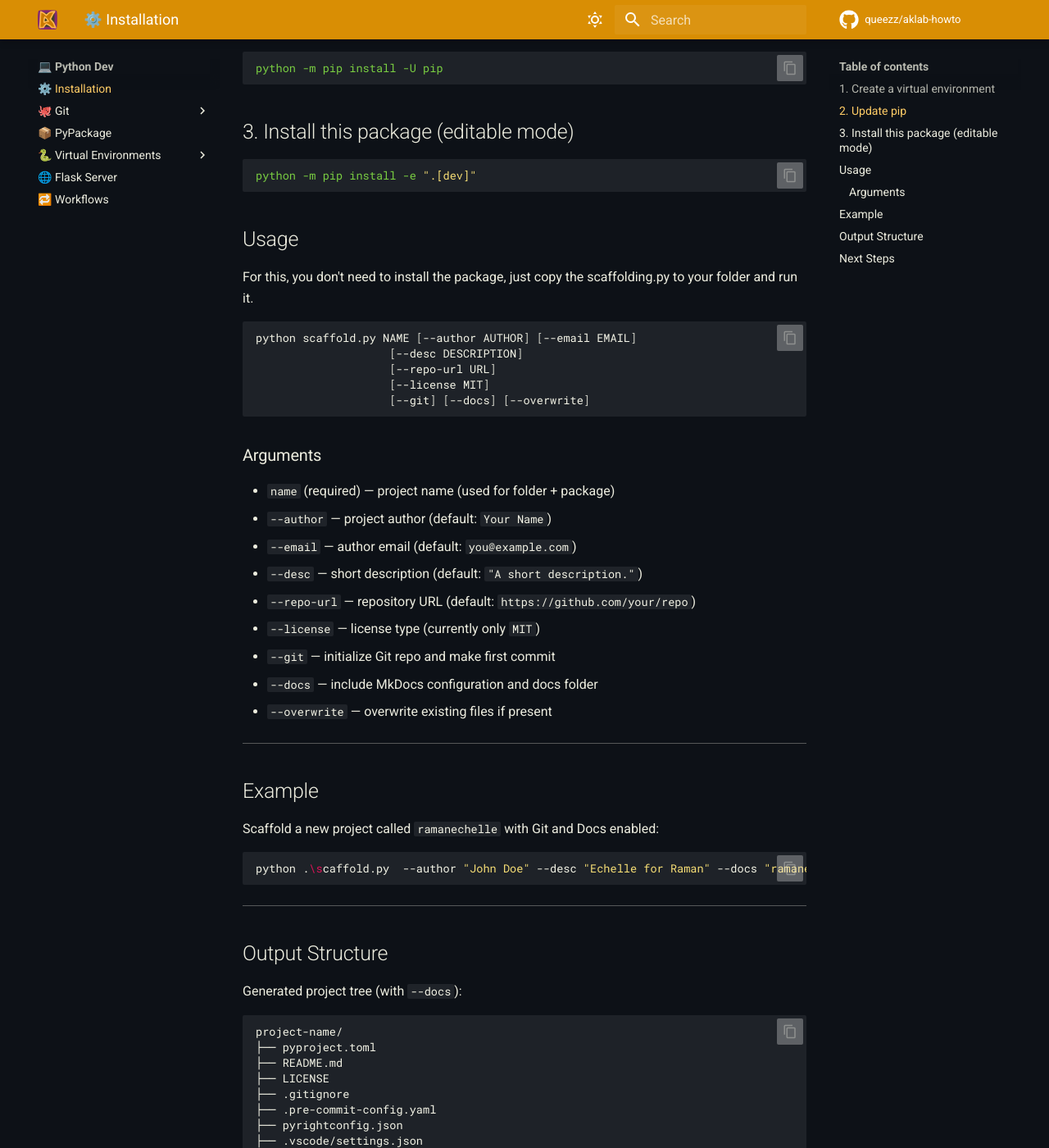
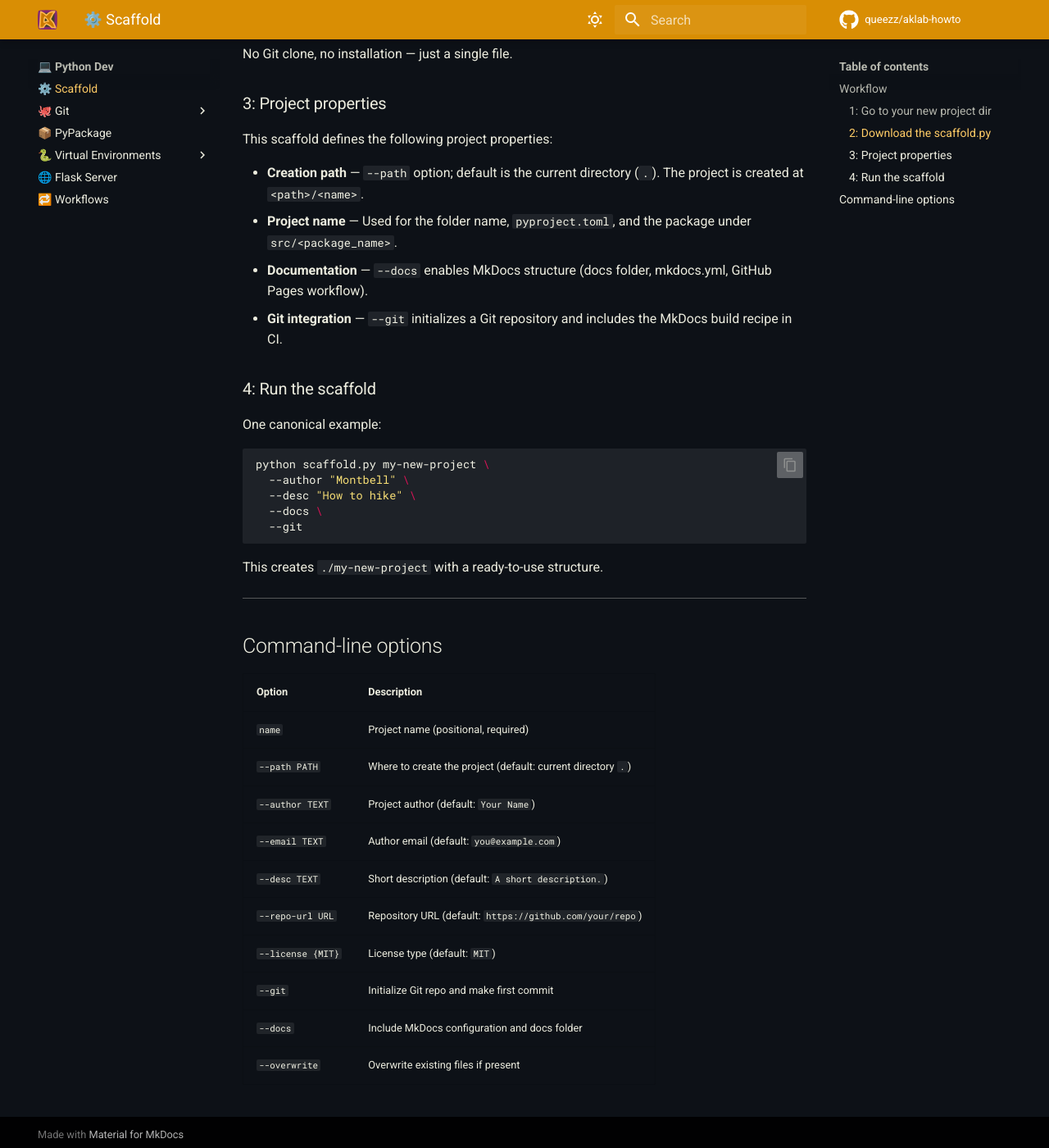
Before and after one commit to queezz/aklab-howto, an MkDocs documentation site: the page built from docs/software/installation-guide.md, in a window 1280 px wide and 1400 px high, scrolled down 649 px. Shown: the whole window at 82% size. Built offline with MkDocs 1.6.1 and Material for MkDocs 9.7.7, drawn with Linux system fonts in a browser that asks for light colours; comment, search, counter and statistics services are not loaded; some of the changed text lies outside the part shown.

Commit message:
docs[installation-guide] proper scaffold.py usage

````diff
--- a/docs/software/installation-guide.md
+++ b/docs/software/installation-guide.md
@@ -1,110 +1,64 @@
-# Installation Guide
+# `scaffold.py` usage
 
-Follow these steps to install the package into a virtual environment.
-
-## 1. Create a virtual environment
-
-Let's call it "explainers".
-Local:
-```powershell
-python -m venv explainers
-```
-
-Or in central `~/.venvs/`:
-```powershell
-python -m venv "$env:USERPROFILE/.venvs/explainers"
-```
-
-Activate your environment:
-
-```powershell
-& "$env:USERPROFILE/.venvs/explainers/Scripts/Activate.ps1"
-```
-
-## 2. Update pip
-
-```powershell
-python -m pip install -U pip
-```
-
-## 3. Install this package (editable mode)
-
-```powershell
-python -m pip install -e ".[dev]"
-```
-
-
-
-## Usage
-For this, you don't need to install the package, just copy the scaffolding.py to your folder and run it.
-
-```bash
-python scaffold.py NAME [--author AUTHOR] [--email EMAIL]
-                    [--desc DESCRIPTION]
-                    [--repo-url URL]
-                    [--license MIT]
-                    [--git] [--docs] [--overwrite]
-```
-
-### Arguments
-
-* `name` (required) — project name (used for folder + package)
-* `--author` — project author (default: `Your Name`)
-* `--email` — author email (default: `you@example.com`)
-* `--desc` — short description (default: `"A short description."`)
-* `--repo-url` — repository URL (default: `https://github.com/your/repo`)
-* `--license` — license type (currently only `MIT`)
-* `--git` — initialize Git repo and make first commit
-* `--docs` — include MkDocs configuration and docs folder
-* `--overwrite` — overwrite existing files if present
+This script is a **one-shot project scaffolding tool**. It is not installed. You download it and run it directly.
 
 ---
 
-## Example
+## Workflow
 
-Scaffold a new project called `ramanechelle` with Git and Docs enabled:
+### 1: Go to your new project dir
 
 ```bash
-python .\scaffold.py  --author "John Doe" --desc "Echelle for Raman" --docs "ramanechelle"
+cd ~/work/your-new-project
 ```
+
+The project will be created relative to your current directory (or relative to the path you pass with `--path`).
+
+### 2: Download the `scaffold.py`
+
+```bash
+curl -o scaffold.py \
+  https://raw.githubusercontent.com/queezz/aklab-howto/master/src/scaffold.py
+```
+
+No Git clone, no installation — just a single file.
+
+### 3: Project properties
+
+This scaffold defines the following project properties:
+
+- **Creation path** — `--path` option; default is the current directory (`.`). The project is created at `<path>/<name>`.
+- **Project name** — Used for the folder name, `pyproject.toml`, and the package under `src/<package_name>`.
+- **Documentation** — `--docs` enables MkDocs structure (docs folder, mkdocs.yml, GitHub Pages workflow).
+- **Git integration** — `--git` initializes a Git repository and includes the MkDocs build recipe in CI.
+
+### 4: Run the scaffold
+
+One canonical example:
+
+```bash
+python scaffold.py my-new-project \
+  --author "Montbell" \
+  --desc "How to hike" \
+  --docs \
+  --git
+```
+
+This creates `./my-new-project` with a ready-to-use structure.
 
 ---
 
-## Output Structure
+## Command-line options
 
-Generated project tree (with `--docs`):
-
-```
-project-name/
-├── pyproject.toml
-├── README.md
-├── LICENSE
-├── .gitignore
-├── .pre-commit-config.yaml
-├── pyrightconfig.json
-├── .vscode/settings.json
-├── src/
-│   └── project_name/
-│       ├── __init__.py
-│       ├── _version.py
-│       └── hello.py
-├── tests/
-│   └── test_hello.py
-├── docs/
-│   ├── index.md
-│   ├── reference.md
-│   └── stylesheets/extra.css
-├── mkdocs.yml
-└── .github/workflows/
-    ├── ci.yml
-    └── docs.yml
-```
-
----
-
-## Next Steps
-
-* Customize `README.md` and `pyproject.toml` with project details.
-* Add your own modules under `src/<project_name>/`.
-* Expand test suite under `tests/`.
-* Deploy docs with `mkdocs gh-deploy` if using GitHub Pages.
+| Option | Description |
+|--------|-------------|
+| `name` | Project name (positional, required) |
+| `--path PATH` | Where to create the project (default: current directory `.`) |
+| `--author TEXT` | Project author (default: `Your Name`) |
+| `--email TEXT` | Author email (default: `you@example.com`) |
+| `--desc TEXT` | Short description (default: `A short description.`) |
+| `--repo-url URL` | Repository URL (default: `https://github.com/your/repo`) |
+| `--license {MIT}` | License type (default: `MIT`) |
+| `--git` | Initialize Git repo and make first commit |
+| `--docs` | Include MkDocs configuration and docs folder |
+| `--overwrite` | Overwrite existing files if present |
--- a/mkdocs.yml
+++ b/mkdocs.yml
@@ -71,7 +71,7 @@ nav:
       - 🧰 Software & tools: other-tools.md
 
   - 💻 Python Dev:
-      - ⚙️ Installation: software/installation-guide.md
+      - ⚙️ Scaffold: software/installation-guide.md
       - 🐙 Git:
           - 📘 Intro: software/git/intro.md
           - ✍️ Commits: software/git/commits.md
````
